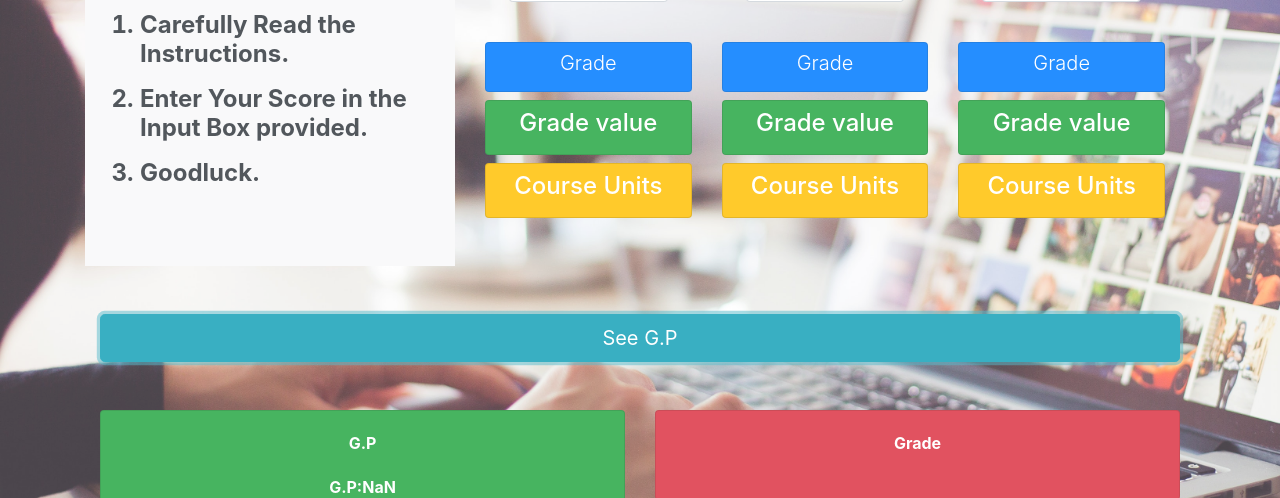
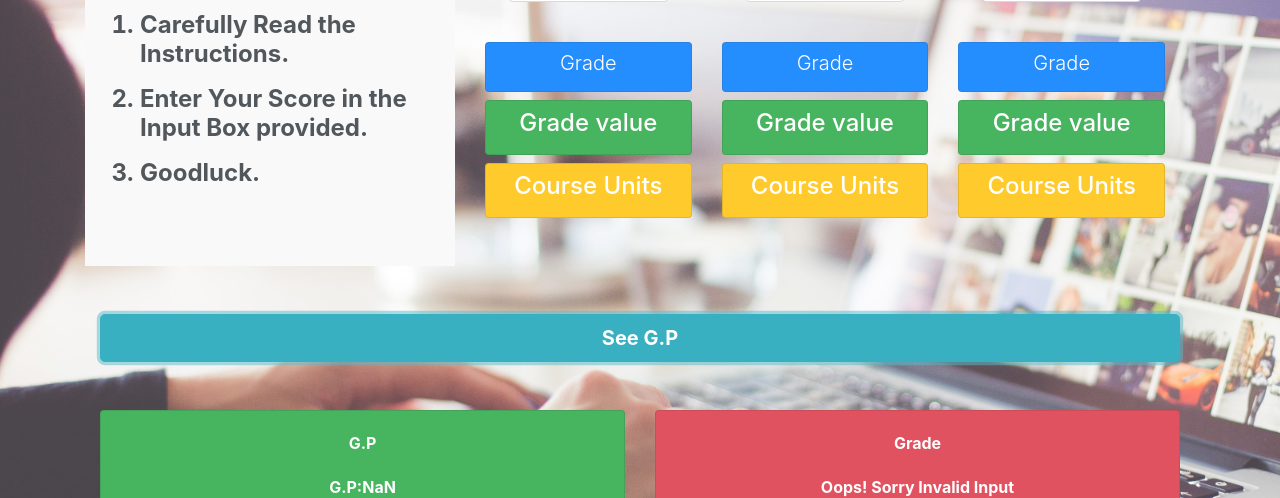
Before and after one commit to Samope/G.P-Calculator, a plain HTML site: page index.html in a window 1280 px wide. Both pictures are taken after a click on the button "See G.P". Shown: the part 302-800 px from the top of the page. Drawn offline with nearby package versions, Linux system fonts and the light colour scheme.

Commit message:
my commit

```diff
--- a/index.html
+++ b/index.html
@@ -5,12 +5,14 @@
     <meta charset="UTF-8">
     <meta name="viewport" content="width=device-width, initial-scale=1,shrink-to-fit=no">
     <meta http-equiv="X-UA-Compatible" content="ie=edge">
-    <title>S' G.P Cal</title>
+    <title>Sam's G.P Cal</title>
     <link rel="stylesheet" href="./bootstrap-4.3.1-dist/css/bootstrap.css">
     <link rel="stylesheet" href="./fontawesome-free-5.11.2-web/css/all.css">
     <link rel="stylesheet" href="./style.css">
 </head>
-
+<script>
+    window.alert("Welcome to Sam's G.P Calculator");
+</script>
 <body>
     <div class="dark-overlay">
         <h1 class="bg-light p-2"><b class="text-primary m-2">S</b><b class="text-success">'</b> <b
@@ -173,7 +175,7 @@
 
             <!-- check -->
             <div class="col text-center my-5">
-                <button class="btn btn-info btn-lg btn-block mb-3" onclick="total()">See G.P</button>
+                <button class="btn btn-info btn-lg btn-block mb-3" onclick="total()"><b>See G.P</b></button>
             </div>
             <div class="d-flex">
                 <div class="col-md-6 text-center">
--- a/index.js
+++ b/index.js
@@ -175,13 +175,14 @@ document.getElementById('103Input').addEventListener('input', function (e) {
 
  var grade;
  function total(){
-     var mth1 = parseInt(document.getElementById('lbsInput').value);
-     var mth2 = parseInt(document.getElementById('102Input').value);
-     var mth3 = parseInt(document.getElementById('103Input').value);
+     var mth1 = parseInt(document.getElementById('KgOutput').innerHTML);
+     var mth2 = parseInt(document.getElementById('Kg').innerHTML);
+     var mth3 = parseInt(document.getElementById('K3').innerHTML);
 
      var total = mth1 + mth2 + mth3;
-     grade = total/60;
+     grade = total/3;
      document.getElementById(`gp`).textContent = `G.P:` + grade;
+     window.alert("Goodluck check your G.P");
 
      if (grade > 5.00) {
         document.getElementById(`g`).innerHTML=('Oops! Invalid G.P')
@@ -195,10 +196,6 @@ document.getElementById('103Input').addEventListener('input', function (e) {
         document.getElementById(`g`).innerHTML=('Probation')
     } else if (grade <= 1.00) {
         document.getElementById(`g`).innerHTML=('Voluntarily -Withdrawal')
-     }
- }
-
-
-
-//  ************************************ g.p Grade*************************//
-//  document.getElementById(`gp`).innerHTML=g
+     }else if (grade = 'NaN') {
+        document.getElementById(`g`).innerHTML=('Oops! Sorry Invalid Input')
+     }}
```
